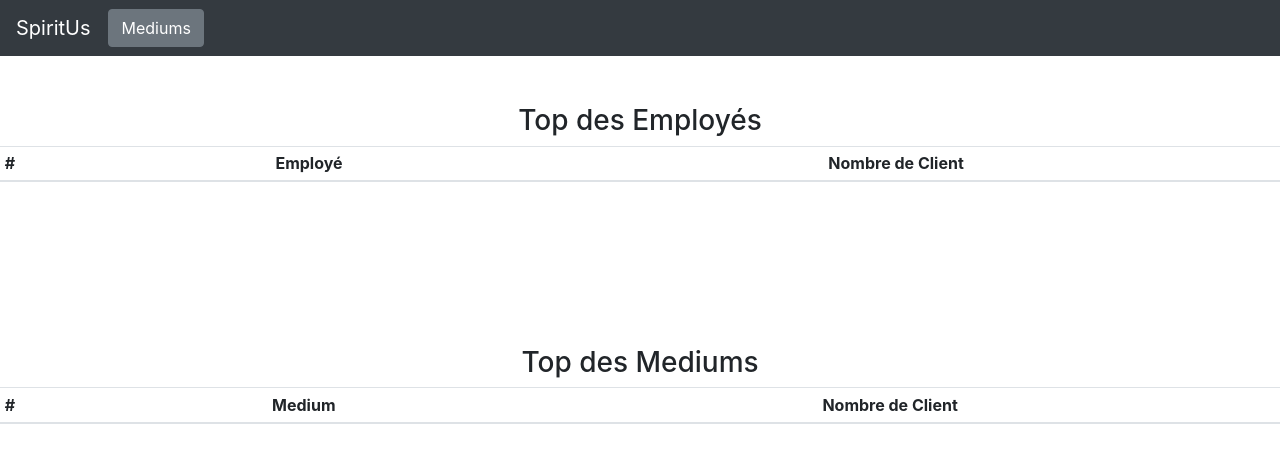
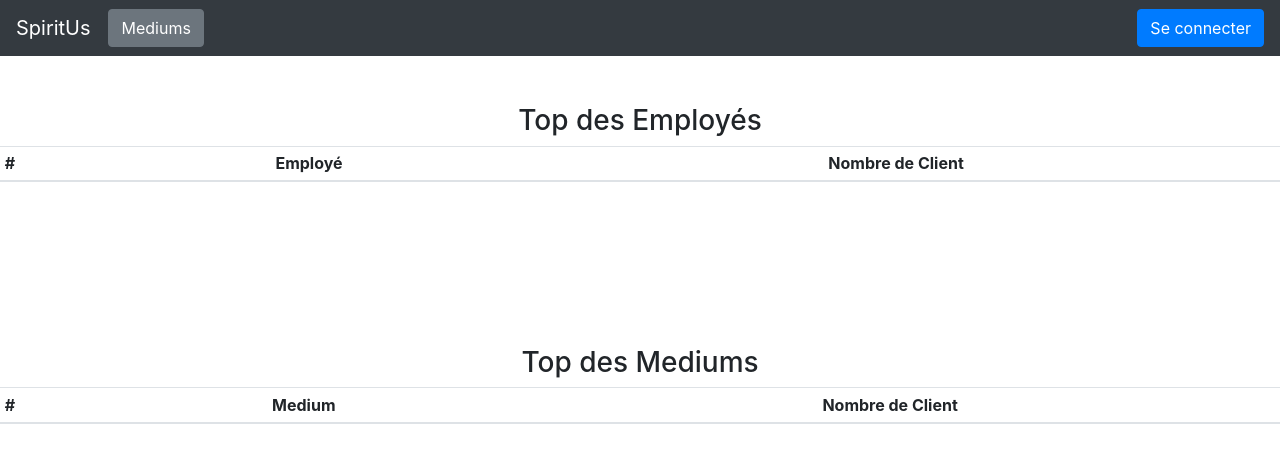
Before and after one commit to neeeekitos/SpiritusWEB, a website: page src/main/webapp/metrics.html in a window 1280 px wide. Drawn offline with nearby package versions, Linux system fonts and the light colour scheme; no server answers.

Commit message:
Adding import fort accountManagement.js

```diff
--- a/src/main/webapp/metrics.html
+++ b/src/main/webapp/metrics.html
@@ -9,6 +9,8 @@
         <script src="https://ajax.googleapis.com/ajax/libs/jquery/3.5.1/jquery.min.js"></script>
         <link rel="stylesheet" href="https://stackpath.bootstrapcdn.com/bootstrap/4.3.1/css/bootstrap.min.css" integrity="sha384-ggOyR0iXCbMQv3Xipma34MD+dH/1fQ784/j6cY/iJTQUOhcWr7x9JvoRxT2MZw1T" crossorigin="anonymous">
         <link rel="stylesheet" href="./css/global.css">
+        <script src="accountManagement.js"></script>
+
         <script src="js/metrics.js"></script>
         <script>
             $(function(){
```
